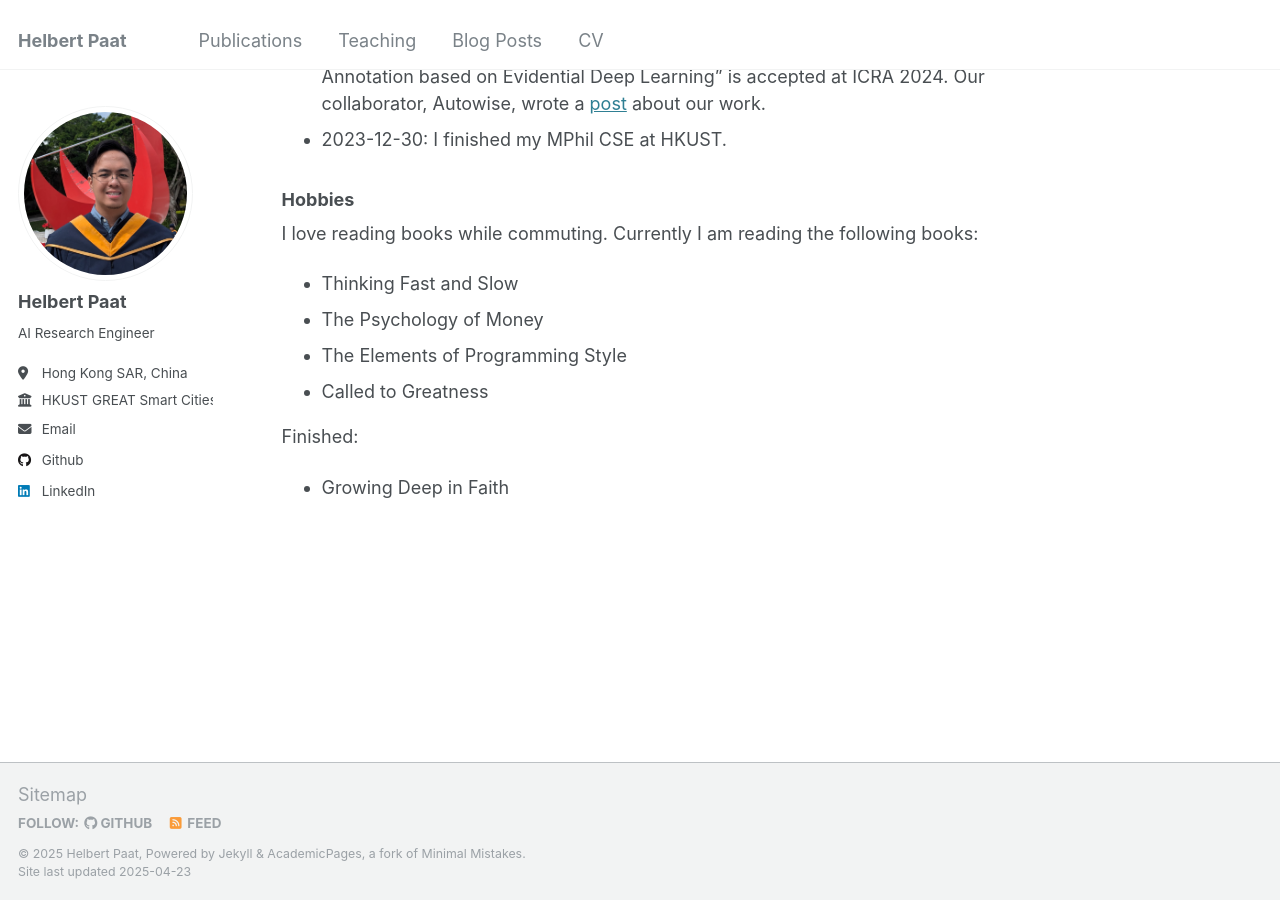
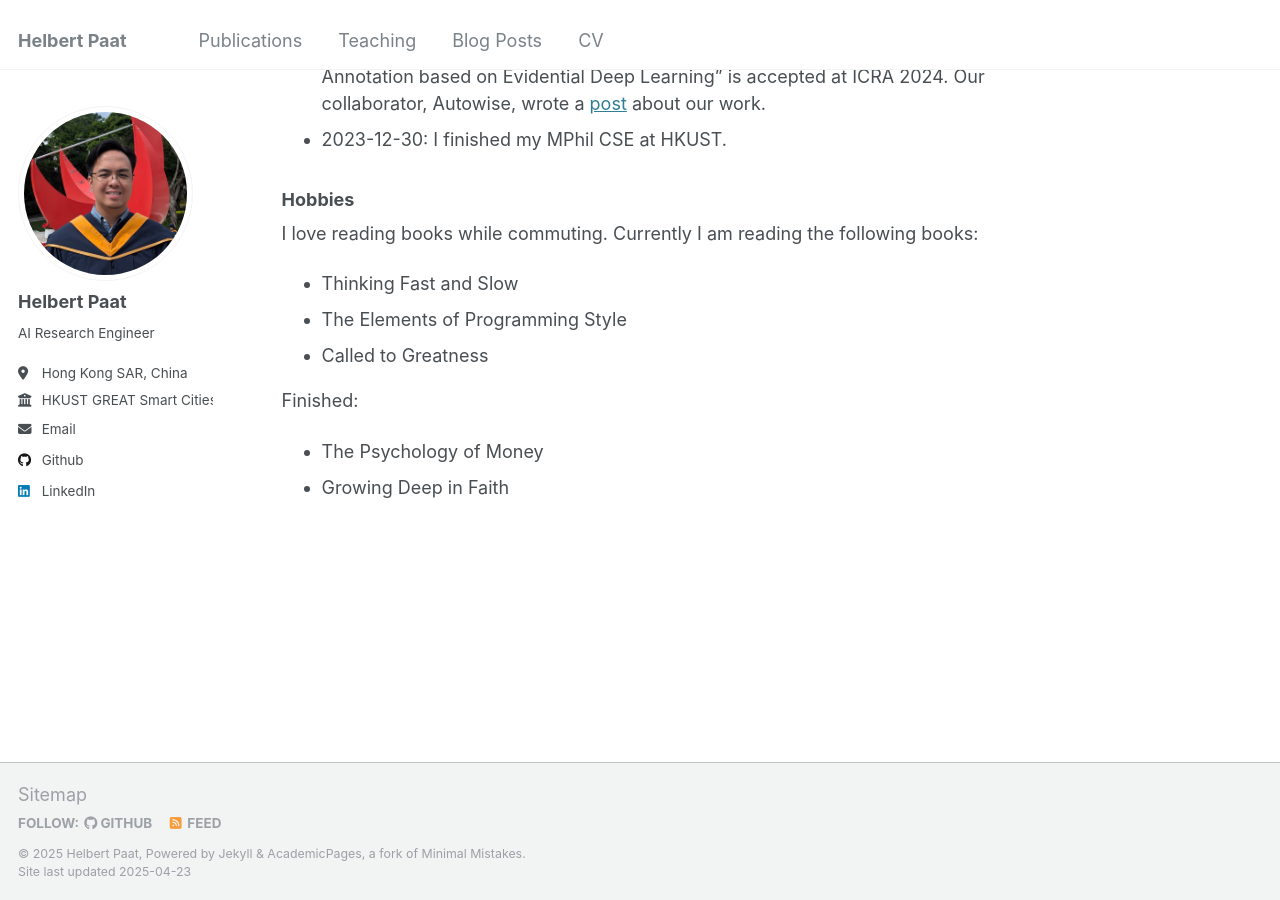
Before and after one commit to paathelb/paathelb.github.io, a Jekyll site: the page built from _pages/about.md, in a window 1280 px wide and 900 px high, scrolled down 664 px. Built offline with Jekyll 4.4.1, drawn with Linux system fonts in a browser that asks for light colours.

```diff
--- a/_pages/about.md
+++ b/_pages/about.md
@@ -61,9 +61,9 @@ I'm currently a Research Assistant at [HKUST Intelligent Transportation Systems
 ### Hobbies
 I love reading books while commuting. Currently I am reading the following books:
 - Thinking Fast and Slow
-- The Psychology of Money
 - The Elements of Programming Style
 - Called to Greatness
 
 Finished:
+- The Psychology of Money
 - Growing Deep in Faith
```
